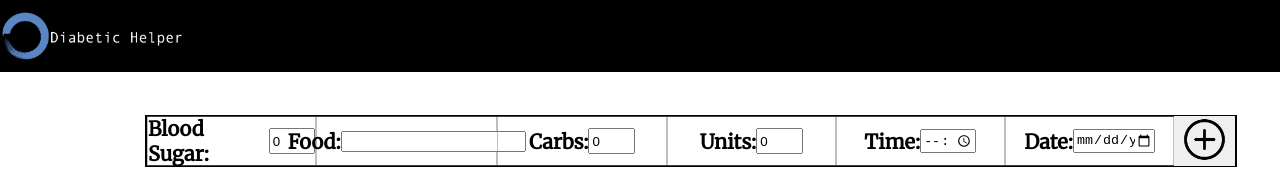
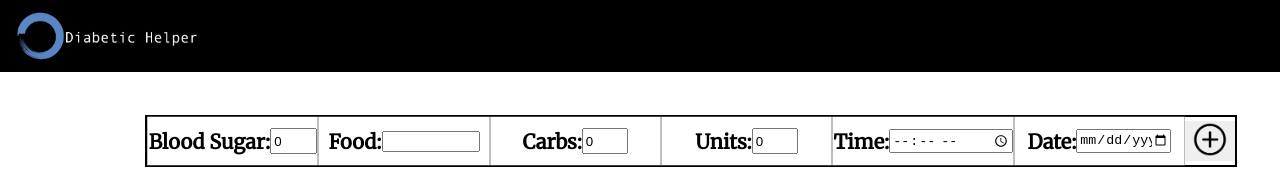
Before and after one commit to aysa-wlh13/diabetic-tracker-nodb3, a React (Create React App) app: page / in a window 1280 px wide. Shown: the top 169 px of the page. Built offline with nearby package versions, Linux system fonts and the light colour scheme; no server answers.

Commit message:
finished presenting

```diff
--- a/src/Components/Add/Add.css
+++ b/src/Components/Add/Add.css
@@ -17,6 +17,10 @@
     border: 0px;
 }
 
+.food {
+    width: 90px;
+}
+
 .bloodSugar{
     height: 20px;
     width: 3vw;
@@ -34,10 +38,10 @@
 
 .time{
     height: 20px;
-    width: 4vw;
+    width: 10vw;
 }
 
 .date{
     height: 20px;
-    width: 6vw;
+    width: 7vw;
 }
--- a/src/Components/Add/Add.js
+++ b/src/Components/Add/Add.js
@@ -39,6 +39,7 @@ class Add extends Component {
 
                 <label className='border'>Food:
                     <input
+                    className='food'
                     name='food'
                     value={this.state.food}
                     onChange={event => this.handleChange(event)}/>
@@ -89,7 +90,7 @@ class Add extends Component {
                 this.state.units,
                 this.state.time,
                 this.state.date)}>
-                    <img src={add} alt='add' height='45'/>
+                    <img src={add} alt='add' height='35'/>
                 </button>
             </div>
         )
--- a/src/Components/Entry/Entry.js
+++ b/src/Components/Entry/Entry.js
@@ -119,7 +119,7 @@ class Entry extends Component {
                     this.editTracker();
                   }}
                 >
-                  <img src={squareSave} alt='check mark' height='35'/>
+                  <img src={squareSave} alt='check mark' height='30'/>
                 </button>
               </div>
             ) : (
@@ -143,13 +143,13 @@ class Entry extends Component {
                   onClick={() => {
                     this.setState({ editing: true });
                   }}
-                ><img src={edit2} alt='edit' height='35'/>
+                ><img src={edit2} alt='edit' height='30'/>
                 </button>
 
               <button
                 className="trash-button"
                 onClick={() => this.props.deleteTracker(this.props.index)}
-                ><img src={trashcan2} alt='trashcan' height='50'/>
+                ><img src={trashcan2} alt='trashcan' height='35'/>
             </button>
 
             </article>
--- a/src/Components/Header/Header.css
+++ b/src/Components/Header/Header.css
@@ -9,3 +9,7 @@
 	justify-content: space-between;
     align-items: center;
 }
+
+.logo{
+    margin-left: 15px;
+}
--- a/src/Components/Header/Header.js
+++ b/src/Components/Header/Header.js
@@ -5,7 +5,11 @@ import newLogoSmall from './newLogoSmall.png'
 function Header(){
     return(
         <div className='header'>
-            <img src={newLogoSmall} alt='logo' height='50'/>
+            <img
+            className='logo'
+            src={newLogoSmall}
+            alt='logo'
+            height='50'/>
 
         </div>
     )
```
